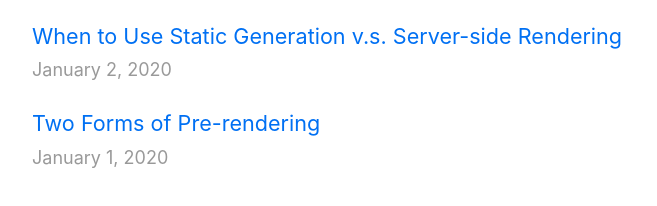
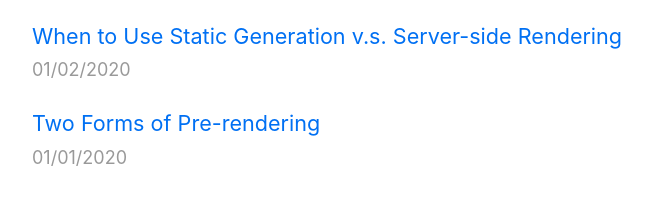
Before and after one commit to solisjoaquin/nextjs-blog, a Next.js app: page / in a window 1280 px wide. Shown: the part 602-808 px from the top of the page, without its empty margins (302-959 px from the left). Built offline with nearby package versions, Linux system fonts and the light colour scheme.

Commit message:
update posts date

```diff
--- a/components/date.js
+++ b/components/date.js
@@ -2,5 +2,5 @@ import { parseISO, format } from 'date-fns'
 
 export default function Date({ dateString }) {
   const date = parseISO(dateString)
-  return <time dateTime={dateString}>{format(date, 'LLLL d, yyyy')}</time>
+  return <time dateTime={dateString}>{format(date, 'MM/dd/yyyy')}</time>
 }
--- a/pages/posts/[id].js
+++ b/pages/posts/[id].js
@@ -1,10 +1,11 @@
 import Layout from '../../components/layout'
 import { getAllPostIds, getPostData } from '../../lib/posts'
 import Head from 'next/head'
-// Add this line
+import Date from '../../components/date'
 import utilStyles from '../../styles/utils.module.css'
 
-export default function Post({ postData }) {
+export default function Post({ postData, date }) {
+
   return (
     <Layout>
       <Head>
```
